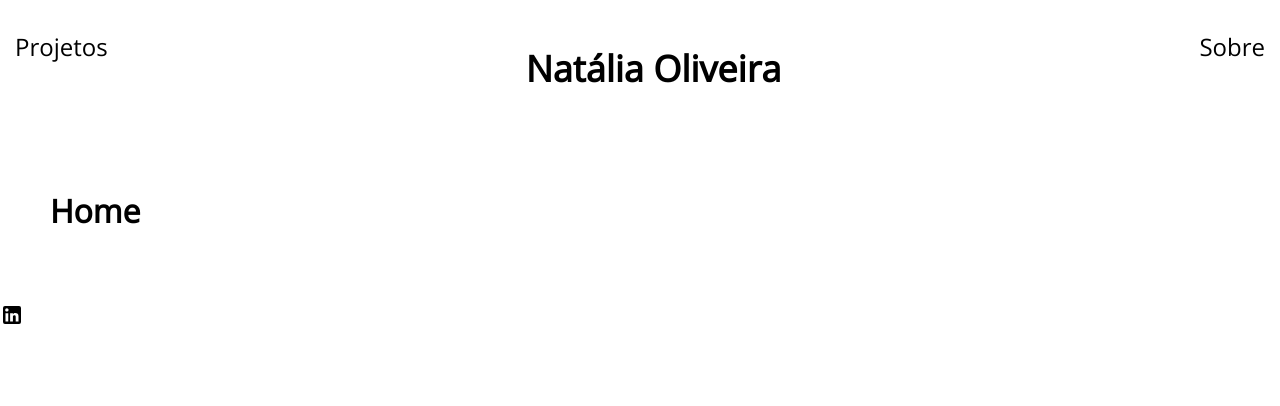
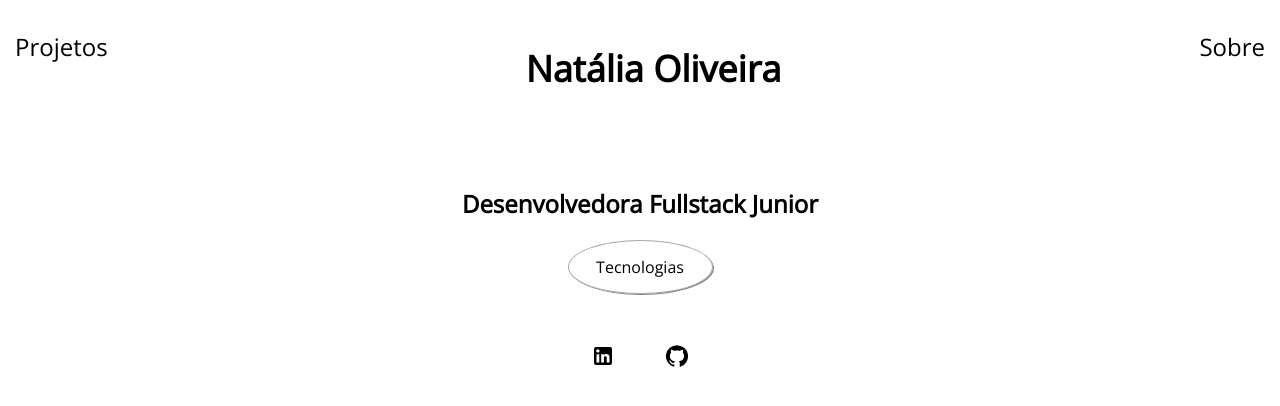
Before and after one commit to NOBarbosa/portfolio, a React (Create React App) app: page / in a window 1280 px wide. Shown: the top 406 px of the page. Built offline with nearby package versions, Linux system fonts and the light colour scheme.

Commit message:
alguns estilos

```diff
--- a/src/Pages/Home/index.js
+++ b/src/Pages/Home/index.js
@@ -1,8 +1,32 @@
+import { useState } from 'react';
 import style from './styles.module.scss';
 export function Home(){
+    const [show, setShow] = useState(false);
+
+    const handleClick = () =>{
+        console.log(show)
+        setShow(!show)
+    }
     return(
-        <div>
-            <h1>Home</h1>
+        <div className={style.container}>
+            <div>
+                <h2>Desenvolvedora Fullstack Junior</h2>
+            </div>
+            <div className={style.tech}>
+                    <button onClick={()=>handleClick()} >Tecnologias</button>
+                <ul className={show ? style.visible : style.notVisible}>
+                    <li>HTML</li>
+                    <li>CSS, SCSS</li>
+                    <li>JavaScript Es6+</li>
+                    <li>React</li>
+                    <li>React-router-dom v6</li>
+                    <li>API REST</li>
+                    <li>Material-ui</li>
+                    <li>Nodejs</li>
+                    <li>express</li>
+                    <li>scrum</li>
+                </ul>
+            </div>
         </div>
     )
 }
--- a/src/Pages/Home/styles.module.scss
+++ b/src/Pages/Home/styles.module.scss
@@ -0,0 +1,50 @@
+.container{
+  display: flex;
+  flex-direction: column;
+  justify-content: center;
+  align-items: center;
+}
+
+.tech{
+  display: flex;
+  flex-direction: column;
+  justify-content: center;
+  align-items: center;
+  gap: 40px;
+  button{
+    all: unset;
+    width: 145px;
+    box-sizing: border-box;
+    text-align: center;
+    border-radius: 50%;
+    border: 1px solid #a7a5a5;
+    padding: 15px;
+    box-shadow: 1px 1px gray;
+    cursor: pointer;
+  }
+  button:hover{
+    transform: scale(1.5,1.5);
+    color: blue;
+    background-color: orange;
+  }
+
+  li{
+    list-style-type: none;
+    border: 1px solid #a7a5a5;
+    border-radius: 50%;
+    padding: 10px;
+    cursor: pointer;
+  }
+  li:hover{
+    transform: rotateY(1500deg) ;
+
+    box-shadow: 1px 1px gray;
+  }
+}
+.visible{
+  display: flex;
+  gap: 20px;
+}
+.notVisible{
+  display: none;
+}
--- a/src/Pages/Main/index.js
+++ b/src/Pages/Main/index.js
@@ -1,11 +1,12 @@
 import style from './styles.module.scss';
 import LinkedInIcon from '@mui/icons-material/LinkedIn';
+import GitHubIcon from '@mui/icons-material/GitHub';
 import { NavLink, Outlet, useNavigate} from 'react-router-dom'
 
 export function Main(){
   const navigate = useNavigate()
     return(
-            <div>
+      <div className={style.container}>
             <header className={style.header}>
                 <NavLink to='/projects'> Projetos</NavLink>
                 <h1 onClick={()=>navigate('/')}>Natália Oliveira</h1>
@@ -14,7 +15,10 @@ export function Main(){
             <main className={style.main}>
                 <Outlet/>
             </main>
-            <footer><LinkedInIcon/></footer>
+            <footer className={style.footer}>
+              <a href='https://www.linkedin.com/in/nobarbosa/' target='_blank' rel="noreferrer"><LinkedInIcon /></a>
+              <a href='https://github.com/NOBarbosa' target='_blank' rel="noreferrer"><GitHubIcon/></a>
+            </footer>
     </div>
     )
 }
--- a/src/Pages/Main/styles.module.scss
+++ b/src/Pages/Main/styles.module.scss
@@ -1,3 +1,6 @@
+.container{
+    position: relative;
+}
 .header{
     width: 100%;
     display: flex;
@@ -23,3 +26,18 @@ h1{
     padding: 50px;
     height: 100%;
 }
+.footer{
+    display: flex;
+    justify-content: center;
+    align-items: center;
+    width: 100%;
+    gap: 50px;
+
+
+    a{
+        all: unset;
+        color: black;
+        cursor: pointer;
+        padding: auto;
+    }
+}
--- a/src/styles/index.css
+++ b/src/styles/index.css
@@ -5,6 +5,15 @@ body {
   -moz-osx-font-smoothing: grayscale;
 }
 
+body::-webkit-scrollbar {
+  width: 5px;
+}
+
+body::-webkit-scrollbar-thumb {
+  border-radius: 20px;
+  border: 3px solid #a8a8a8;
+  height: 150px;
+}
 code {
   font-family: source-code-pro, Menlo, Monaco, Consolas, 'Courier New',
     monospace;
```
